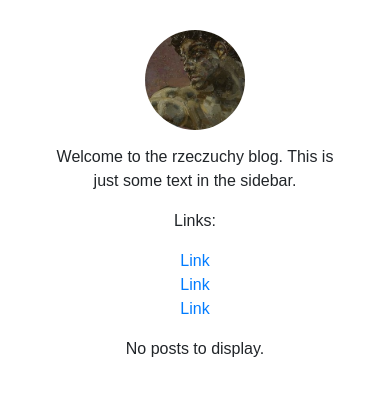
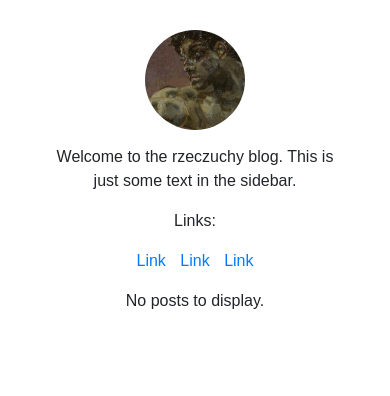
Before and after one commit to rzeczuchy/rzeczuchyBlog, a Django app: page / in a window 390 px wide. Shown: the part 56-452 px from the top of the page. Run offline with Django 3.2, Linux system fonts and the light colour scheme; data that the repository does not hold is empty; some libraries are stand-ins or nearby versions.

Commit message:
fixes to styles to prevent short post from getting squished

```diff
--- a/rzeczuchyBlog/static/blog/css/style.css
+++ b/rzeczuchyBlog/static/blog/css/style.css
@@ -12,7 +12,7 @@ main .custom-container {
   margin: 30px 50px;
   display: flex; }
   main .custom-container .sidebar {
-    min-width: 200px;
+    width: 200px;
     margin-right: 50px; }
     main .custom-container .sidebar-image {
       width: 100%;
@@ -21,6 +21,8 @@ main .custom-container {
       margin-bottom: 15px; }
     main .custom-container .sidebar-links {
       list-style-type: none; }
+  main .custom-container .main-content {
+    width: 100%; }
 main .main-post-content {
   text-align: justify; }
 
@@ -33,6 +35,9 @@ main .main-post-content {
       position: inherit; }
       main .custom-container .sidebar-image {
         width: 100px; }
+      main .custom-container .sidebar-links li {
+        display: inline;
+        margin: 5px; }
     main .custom-container .post-list {
       margin-left: 0; } }
 
--- a/rzeczuchyBlog/static/blog/scss/style.scss
+++ b/rzeczuchyBlog/static/blog/scss/style.scss
@@ -19,7 +19,7 @@ main {
     display: flex;
 
     .sidebar {
-      min-width: 200px;
+      width: 200px;
       margin-right: 50px;
 
       &-image {
@@ -32,6 +32,10 @@ main {
       &-links {
         list-style-type: none;
       }
+    }
+
+    .main-content {
+      width: 100%;
     }
   }
 
@@ -53,6 +57,13 @@ main {
         &-image {
           width: 100px;
         }
+
+        &-links {
+          li {
+            display: inline;
+            margin: 5px;
+          }
+        }
       }
 
       .post-list {
```
Also changed, not shown: 1 other file. Lines whose indentation alone changed are shown as unchanged.
